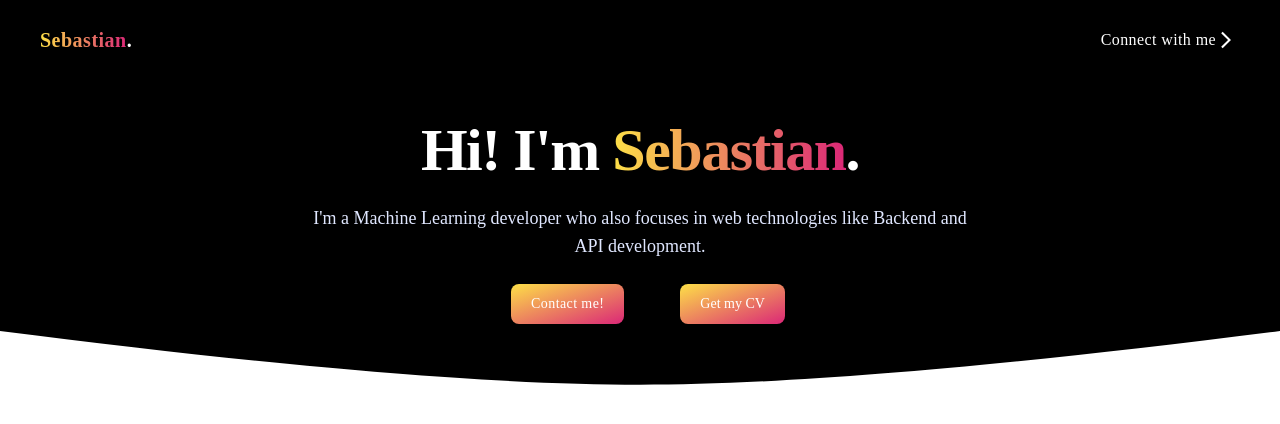
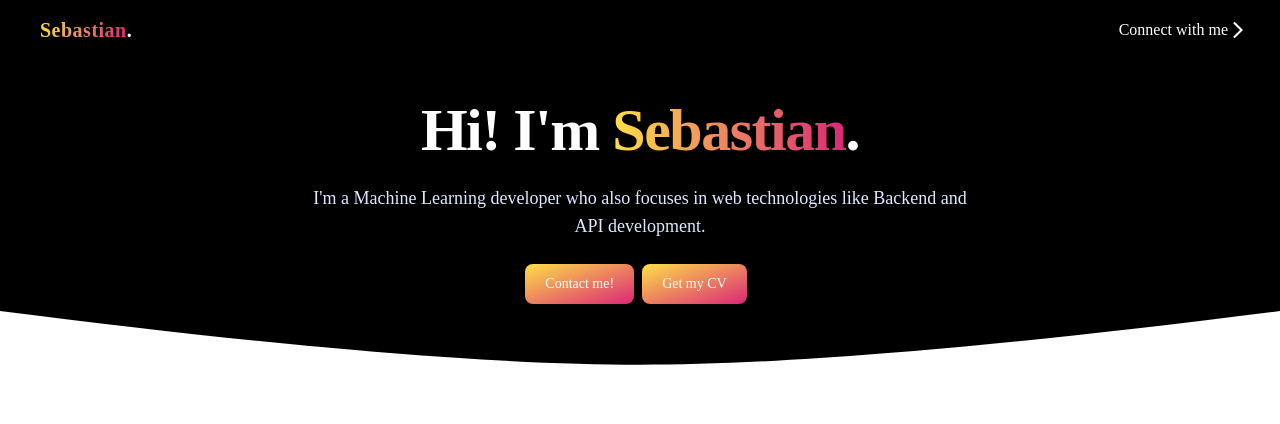
Before and after one commit to sebaspv/sebastian-ponce, a Next.js app: page / in a window 1280 px wide. Shown: the top 424 px of the page. Built offline with nearby package versions, Linux system fonts and the light colour scheme.

Commit message:
next link

```diff
--- a/pages/components/Footer.js
+++ b/pages/components/Footer.js
@@ -1,3 +1,5 @@
+import Link from 'next/link'
+
 export const Footer = () => {
     return (
         <div className="relative mt-16 bg-black">
@@ -7,7 +9,7 @@ export const Footer = () => {
                         © Developed by Sebastian Ponce under the Apache 2.0 license.
                     </p>
                     <div className="flex items-center mt-4 space-x-4 sm:mt-0">
-                        <a
+                        <Link
                             href="/"
                             className="text-white"
                         >
@@ -15,15 +17,15 @@ export const Footer = () => {
                                 <circle cx="15" cy="15" r="4" />
                                 <path d="M19.999,3h-10C6.14,3,3,6.141,3,10.001v10C3,23.86,6.141,27,10.001,27h10C23.86,27,27,23.859,27,19.999v-10   C27,6.14,23.859,3,19.999,3z M15,21c-3.309,0-6-2.691-6-6s2.691-6,6-6s6,2.691,6,6S18.309,21,15,21z M22,9c-0.552,0-1-0.448-1-1   c0-0.552,0.448-1,1-1s1,0.448,1,1C23,8.552,22.552,9,22,9z" />
                             </svg>
-                        </a>
-                        <a
+                        </Link>
+                        <Link
                             href="/"
                             className="text-white"
                         >
                             <svg viewBox="0 0 24 24" fill="currentColor" className="h-5">
                                 <path d="M22,0H2C0.895,0,0,0.895,0,2v20c0,1.105,0.895,2,2,2h11v-9h-3v-4h3V8.413c0-3.1,1.893-4.788,4.659-4.788 c1.325,0,2.463,0.099,2.795,0.143v3.24l-1.918,0.001c-1.504,0-1.795,0.715-1.795,1.763V11h4.44l-1,4h-3.44v9H22c1.105,0,2-0.895,2-2 V2C24,0.895,23.105,0,22,0z" />
                             </svg>
-                        </a>
+                        </Link>
                     </div>
                 </div>
             </div>
--- a/pages/components/Hero.js
+++ b/pages/components/Hero.js
@@ -1,3 +1,5 @@
+import Link from 'next/link'
+
 export const Hero = () => {
     return (
         <div className="relative bg-black">
@@ -14,26 +16,26 @@ export const Hero = () => {
             <div className="px-4 py-16 mx-auto sm:max-w-xl md:max-w-full lg:max-w-screen-xl md:px-24 lg:px-8 lg:pt-10">
                 <div className="animate-fade-in-down relative max-w-2xl sm:mx-auto sm:max-w-xl md:max-w-2xl sm:text-center ">
                     <h2 className="mb-6 font-sans text-3xl font-bold tracking-tight text-white sm:text-6xl sm:leading-none">
-                        Hi! I'm <span className="text-transparent bg-clip-text bg-gradient-to-r from-yellow-300 to-pink-600">Sebastian</span>.
+                        Hi! I&apos;m <span className="text-transparent bg-clip-text bg-gradient-to-r from-yellow-300 to-pink-600">Sebastian</span>.
                     </h2>
                     <p className="mb-6 text-base text-indigo-100 md:text-lg">
-                        I'm a Machine Learning developer who also focuses in web technologies like Backend and API development.
+                        I&apos;m a Machine Learning developer who also focuses in web technologies like Backend and API development.
                     </p>
                 </div>
                 <div className="flex items-center md:justify-center">
-                    <a
+                    <Link
                         href="/contact"
                         className="inline-flex items-center justify-center h-12 px-6 mr-6 font-medium tracking-wide text-white"
                     >
                         <button type="button" className="text-white bg-gradient-to-br from-yellow-300 to-pink-600 hover:bg-gradient-to-bl focus:ring-4 font-medium rounded-lg text-sm px-5 py-2.5 text-center mr-2 mb-2">Contact me!</button>
-                    </a>
-                    <a
+                    </Link>
+                    <Link
                         href="/"
                         aria-label=""
                         className="inline-flex items-center font-semibold text-white"
                     >
                         <button type="button" className="text-white bg-gradient-to-br from-yellow-300 to-pink-600 hover:bg-gradient-to-bl focus:ring-4 font-medium rounded-lg text-sm px-5 py-2.5 text-center mr-2 mb-2">Get my CV</button>
-                    </a>
+                    </Link>
                 </div>
             </div>
         </div>
--- a/pages/components/NotANav.js
+++ b/pages/components/NotANav.js
@@ -1,9 +1,11 @@
+import Link from 'next/link'
+
 export const NotANav = () => {
     return (
         <div className="bg-black">
             <div className="px-4 py-4 mx-auto sm:max-w-xl md:max-w-full lg:max-w-screen-xl md:px-24 lg:px-8 ">
                 <div className="relative flex items-center justify-between">
-                    <a
+                    <Link
                         href="/"
                         aria-label="Sebastian"
                         title="Sebastian"
@@ -12,19 +14,26 @@ export const NotANav = () => {
                         <span className="ml-2 text-xl font-bold tracking-wide text-white">
                             <span className="text-transparent bg-clip-text bg-gradient-to-r from-yellow-300 to-pink-600">Sebastian</span>.
                         </span>
-                    </a>
+                    </Link>
                     <ul className="flex items-center space-x-0 lg:flex color-white">
-                        <a
+                        <Link
                             href="https://www.linkedin.com/in/sebaspv"
                             className="inline-flex items-center justify-center h-12 px-3 font-medium tracking-wide text-white transition duration-200 rounded shadow-md focus:shadow-outline focus:outline-none"
                             aria-label="Connect with me"
                             title="Connect with me"
                         >
-                            <li>
+                            <li className="text-white">
                                 Connect with me
                             </li>
+                        </Link>
+                        <Link
+                            href="https://www.linkedin.com/in/sebaspv"
+                            className="inline-flex items-center justify-center h-12 px-3 font-medium tracking-wide text-white transition duration-200 rounded shadow-md focus:shadow-outline focus:outline-none"
+                            aria-label="Connect with me"
+                            title="Connect with me"
+                        >
                             <svg className="fill-white h-5 w-5 content-center" xmlns="http://www.w3.org/2000/svg" xmlnsXlink="http://www.w3.org/1999/xlink" viewBox="0 0 24 24"><path d="M6.23 20.23L8 22l10-10L8 2L6.23 3.77L14.46 12z"></path></svg>
-                        </a>
+                        </Link>
                     </ul>
 
                     <div className="lg:hidden">
--- a/pages/contact.js
+++ b/pages/contact.js
@@ -1,5 +1,4 @@
 import NotANav from "./components/NotANav"
-import { Widget } from '@typeform/embed-react'
 import ContactForm from "./components/ContactForm"
 
 const contact = () => {
```
